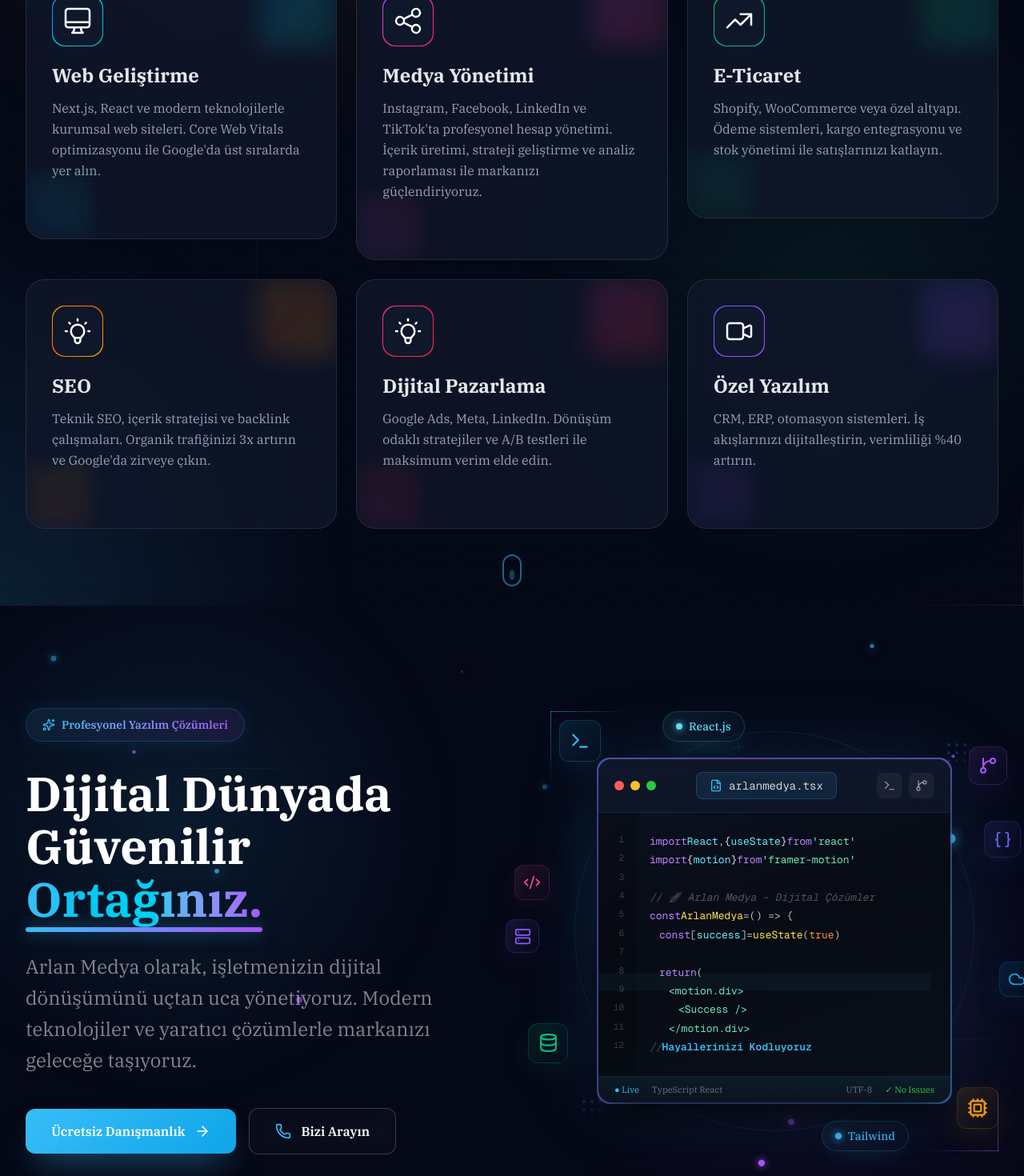
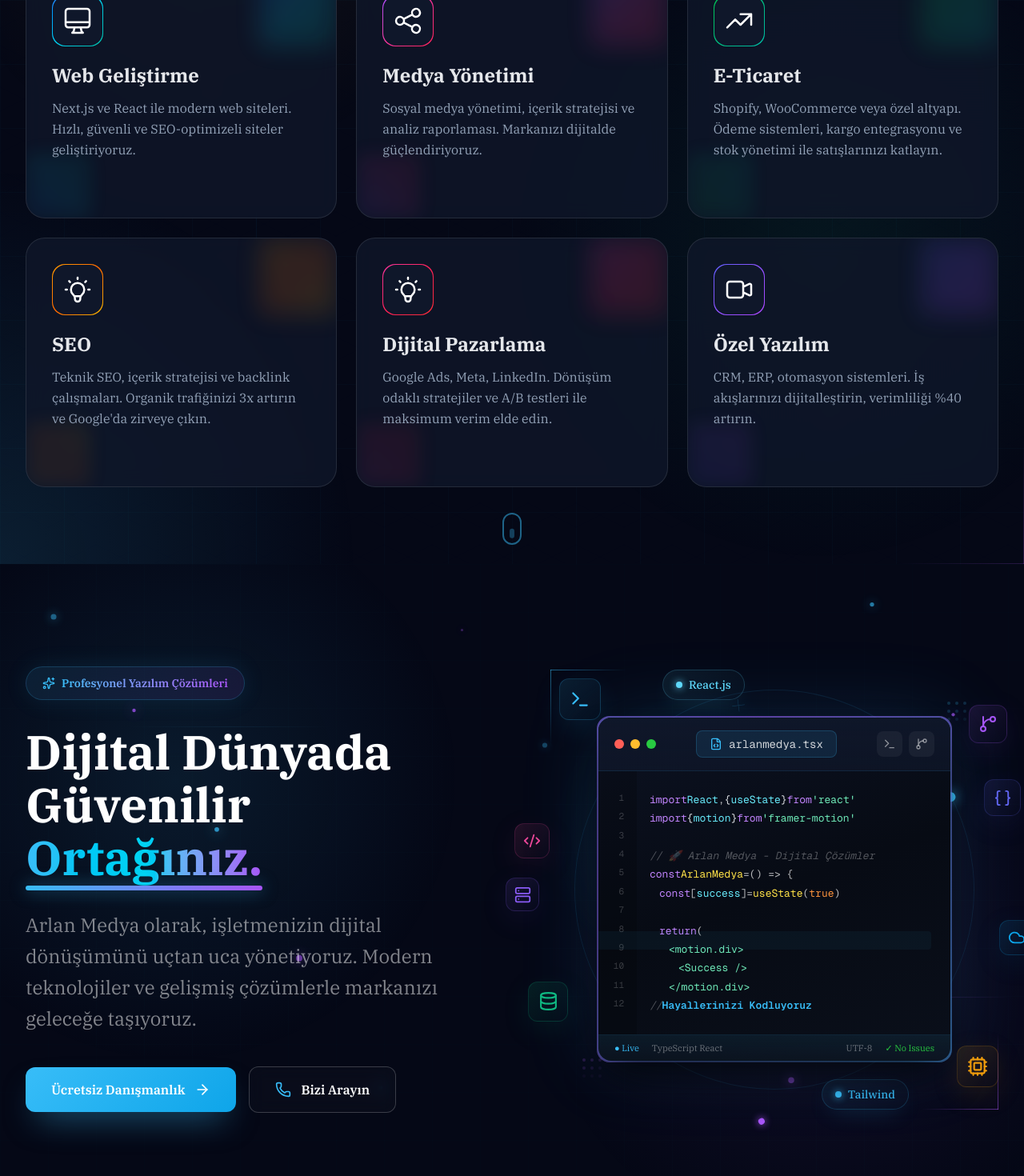
Before and after one commit to ErtugrulArac/ArlanMedyaWebSite, a Next.js app: page / in a window 1280 px wide. Shown: the part 1280-2750 px from the top of the page at 80% size. Built offline with nearby package versions, Linux system fonts and the light colour scheme.

Commit message:
yazı hataları fixlendi

```diff
--- a/src/app/components/faq/index.tsx
+++ b/src/app/components/faq/index.tsx
@@ -13,10 +13,10 @@ const faqData: FAQItem[] = [
     question: 'Ajansınız işletmelerin büyümesine nasıl yardımcı oluyor?',
     answer: 'Dijital stratejiler, modern web siteleri, mobil uygulamalar ve etkili pazarlama kampanyaları ile markanızı büyütüyoruz. Her projeyi özel olarak analiz ediyor ve işletmenize en uygun çözümü sunuyoruz.'
   },
-  {
-    question: 'Uluslararası müşterilerle çalışıyor musunuz?',
-    answer: 'Kesinlikle! Türkiye, Avrupa ve Amerika\'dan 150+ global müşteri ile çalıştık. Her pazara özel çözümler sunarak uluslararası standartlarda hizmet veriyoruz.'
-  },
+ {
+  question: 'Proje başladıktan sonra sürece dahil olabiliyor muyum?',
+  answer: 'Evet. Sürecin her aşamasında sizinle iletişimde kalıyor, önemli kararları birlikte alıyoruz. Böylece ortaya çıkan iş tam olarak beklentinizi yansıtıyor.'
+},
   {
     question: 'Tipik bir proje ne kadar sürer?',
     answer: 'Proje kapsamına göre değişmekle birlikte; basit web siteleri 2-4 hafta, kapsamlı e-ticaret projeleri 6-10 hafta, mobil uygulamalar ise 8-16 hafta sürebilir. Başlangıçta net bir zaman planı sunuyoruz.'
--- a/src/app/components/main/index.tsx
+++ b/src/app/components/main/index.tsx
@@ -488,7 +488,7 @@ const MainHero = () => {
           <div className="grid grid-cols-1 sm:grid-cols-2 lg:grid-cols-3 gap-4 sm:gap-5 lg:gap-6">
             <ServiceCard
               title="Web Geliştirme"
-              description="Next.js, React ve modern teknolojilerle kurumsal web siteleri. Core Web Vitals optimizasyonu ile Google'da üst sıralarda yer alın."
+              description="Next.js ve React ile modern web siteleri. Hızlı, güvenli ve SEO-optimizeli siteler geliştiriyoruz."
               gradient="from-blue-500 via-cyan-400 to-teal-500"
               delay={0}
               href="/hizmetlerimiz#hizmet-web"
@@ -501,7 +501,7 @@ const MainHero = () => {
 
             <ServiceCard
               title="Medya Yönetimi"
-              description="Instagram, Facebook, LinkedIn ve TikTok'ta profesyonel hesap yönetimi. İçerik üretimi, strateji geliştirme ve analiz raporlaması ile markanızı güçlendiriyoruz."
+              description="Sosyal medya yönetimi, içerik stratejisi ve analiz raporlaması. Markanızı dijitalde güçlendiriyoruz."
               gradient="from-purple-500 via-pink-500 to-rose-500"
               delay={0.1}
               href="/hizmetlerimiz#hizmet-media"
--- a/src/app/components/main/kodkartı/index.tsx
+++ b/src/app/components/main/kodkartı/index.tsx
@@ -469,7 +469,7 @@ const KodKarti = () => {
               transition={{ duration: 0.6, delay: 0.2 }}
             >
               Arlan Medya olarak, işletmenizin dijital dönüşümünü uçtan uca yönetiyoruz.
-              Modern teknolojiler ve yaratıcı çözümlerle markanızı geleceğe taşıyoruz.
+              Modern teknolojiler ve gelişmiş çözümlerle markanızı geleceğe taşıyoruz.
             </motion.p>
 
             {/* CTA Buttons */}
--- a/src/app/components/nasılçalışıyoruz/index.tsx
+++ b/src/app/components/nasılçalışıyoruz/index.tsx
@@ -54,7 +54,7 @@ const processSteps = [
   {
     id: 5,
     title: "Dağıtım & Destek",
-    description: "Uygulamayı üretim ortamında dağıtıyoruz, CI/CD pipeline'ını kuruyoruz. Sonrası destek ve bakım sağlıyoruz, güvenlik güncellemeleri yapıyoruz.",
+    description: "Yayına geçişten sonra da yanınızdayız; sitenizin veya sisteminizin güvenli, güncel ve sorunsuz çalışmasını sağlıyoruz.",
     icon: BarChart3,
     color: "#EC4899",
     gradient: "from-pink-500 to-rose-500",
--- a/src/app/surec/SurecClient.tsx
+++ b/src/app/surec/SurecClient.tsx
@@ -109,7 +109,7 @@ const HeroSection = () => {
                   </div>
                   <div>
                     <div className="text-sm text-white/50">Toplam</div>
-                    <div className="text-2xl sm:text-3xl font-bold text-white">200+ Proje</div>
+                    <div className="text-2xl sm:text-3xl font-bold text-white">100+ Proje</div>
                   </div>
                 </div>
 
@@ -118,7 +118,7 @@ const HeroSection = () => {
                   {[
                     { icon: Star, value: '%97', label: 'Memnuniyet', color: 'from-[#FBBF24] to-[#F59E0B]' },
                     { icon: Users, value: '50+', label: 'Müşteri', color: 'from-[#38BDF8] to-[#0EA5E9]' },
-                    { icon: Clock, value: '8 Yıl', label: 'Deneyim', color: 'from-[#1E40AF] to-[#3B82F6]' },
+                    { icon: Clock, value: '5+ Yıl', label: 'Deneyim', color: 'from-[#1E40AF] to-[#3B82F6]' },
                   ].map((stat, i) => (
                     <div key={i} className="text-center p-3 sm:p-4 rounded-2xl bg-white/5 hover:bg-white/10 transition-colors group">
                       <div className={`w-8 h-8 sm:w-10 sm:h-10 mx-auto mb-2 sm:mb-3 rounded-xl bg-linear-to-br ${stat.color} flex items-center justify-center group-hover:scale-110 transition-transform`}>
@@ -287,10 +287,10 @@ const ProcessSection = () => {
 // ============================================
 const WhyUsSection = () => {
   const stats = [
-    { value: '200+', label: 'Başarılı Proje', suffix: '' },
-    { value: '8', label: 'Yıllık Deneyim', suffix: '+' },
+    { value: '100+', label: 'Başarılı Proje', suffix: '' },
+    { value: '5', label: 'Yıllık Deneyim', suffix: '+' },
     { value: '97', label: 'Müşteri Memnuniyeti', suffix: '%' },
-    { value: '50', label: 'Kurumsal Müşteri', suffix: '+' },
+    { value: '30', label: 'Kurumsal Müşteri', suffix: '+' },
   ]
 
   const values = [
```
